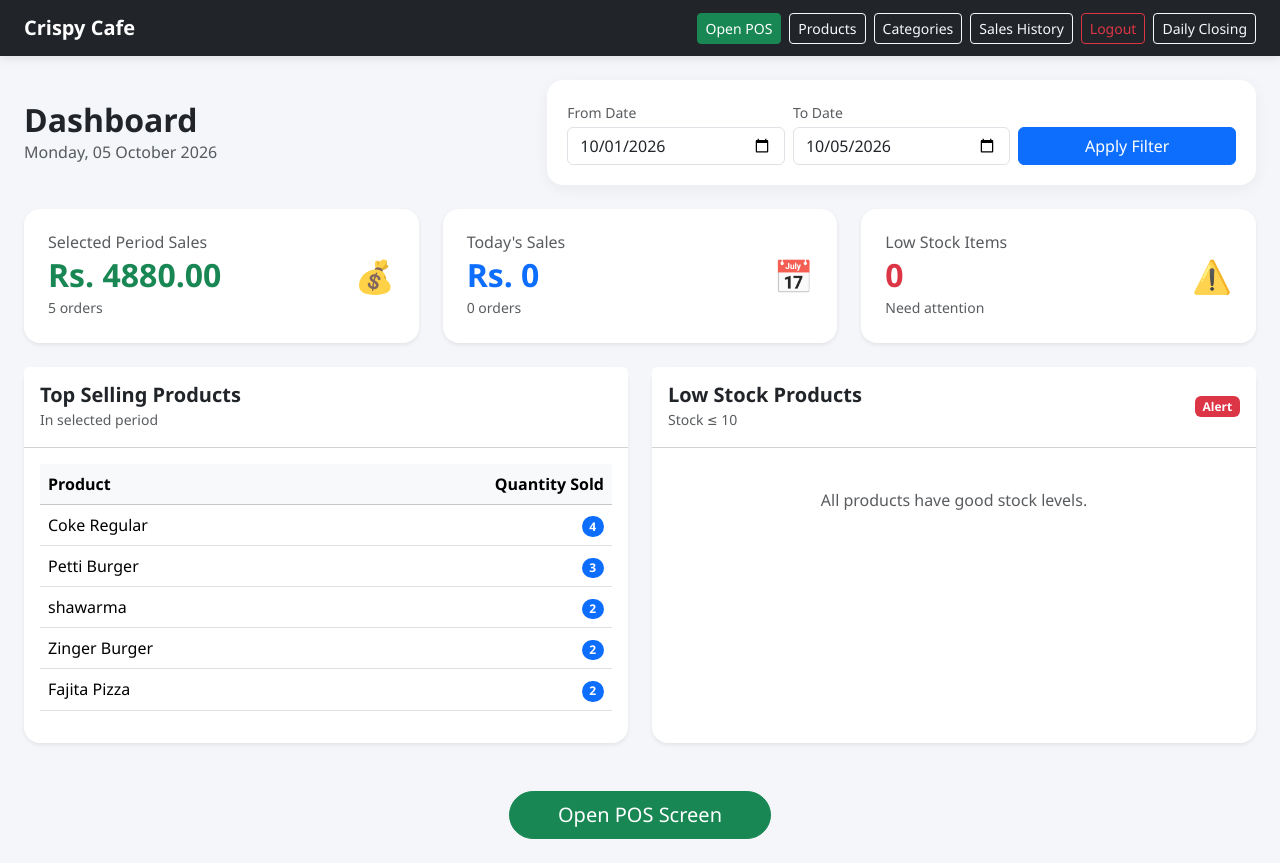
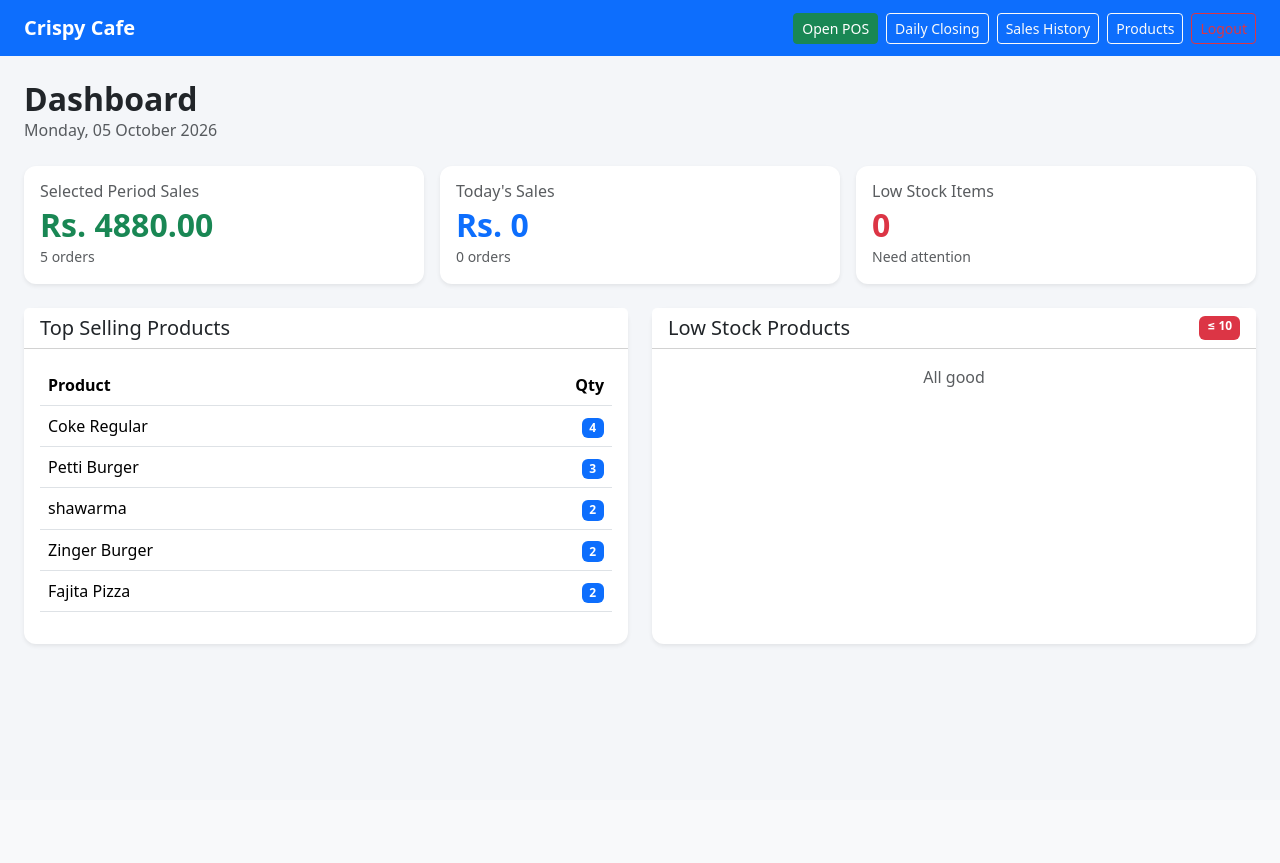
Before and after one commit to Naeemshakir0707/cafe-crispy-pos, a Django app: page / in a window 1280 px wide. After the commit the page ends 646 px from the top, so only its background shows below. Run offline with Django 5.2, Linux system fonts and the light colour scheme; a user stored in the database is signed in; data comes from the database, SQL or seed files in the repository.

Commit message:
update dashboard view

```diff
--- a/pos/templates/pos/dashboard.html
+++ b/pos/templates/pos/dashboard.html
@@ -6,219 +6,138 @@
     <title>Dashboard - {{ restaurant.name }}</title>
     <link href="https://cdn.jsdelivr.net/npm/bootstrap@5.3.3/dist/css/bootstrap.min.css" rel="stylesheet">
     <style>
-        body {
-            background-color: #f4f6f9;
-            font-family: 'Segoe UI', Tahoma, Geneva, Verdana, sans-serif;
+        :root {
+            --primary: {{ restaurant.primary_color|default:'#0d6efd' }};
+            --secondary: {{ restaurant.secondary_color|default:'#198754' }};
         }
-        .navbar {
-            box-shadow: 0 2px 10px rgba(0,0,0,0.1);
-        }
-        .stat-card {
-            border-radius: 16px;
-            border: none;
-            transition: all 0.25s ease;
-            overflow: hidden;
-        }
-        .stat-card:hover {
-            transform: translateY(-5px);
-            box-shadow: 0 12px 25px rgba(0,0,0,0.1) !important;
-        }
-        .stat-icon {
-            font-size: 2rem;
-            opacity: 0.85;
-        }
-        .card {
-            border-radius: 16px;
-            border: none;
-        }
-        .filter-box {
-            background: white;
-            border-radius: 16px;
-            padding: 20px;
-            box-shadow: 0 4px 15px rgba(0,0,0,0.05);
-        }
+        body { background-color: #f4f6f9; }
+        .navbar { background-color: var(--primary) !important; }
+        .btn-primary { background-color: var(--primary); border-color: var(--primary); }
+        .btn-success { background-color: var(--secondary); border-color: var(--secondary); }
+        .text-primary { color: var(--primary) !important; }
+        .text-success { color: var(--secondary) !important; }
+        .card { border-radius: 12px; border: none; }
+        .stat-card:hover { transform: translateY(-3px); transition: 0.2s; }
     </style>
 </head>
 <body>
 
-<!-- Navbar -->
-<nav class="navbar navbar-expand-lg navbar-dark bg-dark">
+<nav class="navbar navbar-dark">
     <div class="container-fluid px-4">
-        <span class="navbar-brand fw-bold">{{ restaurant.name }}</span>
+        <div class="d-flex align-items-center gap-3">
+            {% if restaurant.logo %}
+                <img src="{{ restaurant.logo.url }}" alt="Logo" height="40" style="border-radius: 6px;">
+            {% endif %}
+            <span class="navbar-brand mb-0 fw-bold">{{ restaurant.name }}</span>
+        </div>
         <div class="d-flex gap-2">
             <a href="/pos/" class="btn btn-success btn-sm">Open POS</a>
+            <a href="/daily-closing/" class="btn btn-outline-light btn-sm">Daily Closing</a>
+            <a href="/sales-history/" class="btn btn-outline-light btn-sm">Sales History</a>
             <a href="/manage/products/" class="btn btn-outline-light btn-sm">Products</a>
-            <a href="/manage/categories/" class="btn btn-outline-light btn-sm">Categories</a>
-            <a href="/sales-history/" class="btn btn-outline-light btn-sm">Sales History</a>
             <a href="/logout/" class="btn btn-outline-danger btn-sm">Logout</a>
-            <a href="/daily-closing/" class="btn btn-outline-light btn-sm">Daily Closing</a>
         </div>
     </div>
 </nav>
 
 <div class="container-fluid px-4 py-4">
-
-    <!-- Header + Date Filter -->
-    <div class="row align-items-center mb-4">
-        <div class="col-md-5">
+    <div class="d-flex justify-content-between align-items-center mb-4">
+        <div>
             <h2 class="mb-0 fw-bold">Dashboard</h2>
             <p class="text-muted mb-0">{{ today|date:"l, d F Y" }}</p>
         </div>
-        <div class="col-md-7">
-            <div class="filter-box">
-                <form method="GET" class="row g-2 align-items-end">
-                    <div class="col-md-4">
-                        <label class="form-label small text-muted mb-1">From Date</label>
-                        <input type="date" name="start_date" class="form-control" value="{{ start_date|date:'Y-m-d' }}">
-                    </div>
-                    <div class="col-md-4">
-                        <label class="form-label small text-muted mb-1">To Date</label>
-                        <input type="date" name="end_date" class="form-control" value="{{ end_date|date:'Y-m-d' }}">
-                    </div>
-                    <div class="col-md-4">
-                        <button type="submit" class="btn btn-primary w-100">Apply Filter</button>
-                    </div>
-                </form>
-            </div>
-        </div>
     </div>
 
-    <!-- Stats Cards -->
-    <div class="row g-4 mb-4">
+    <!-- Keep your existing stats cards and tables here (same as before) -->
+    <!-- For now the structure remains, colors will apply automatically -->
+
+    <div class="row g-3 mb-4">
         <div class="col-md-4">
             <div class="card stat-card shadow-sm">
-                <div class="card-body p-4">
-                    <div class="d-flex justify-content-between align-items-center">
-                        <div>
-                            <h6 class="text-muted mb-1">Selected Period Sales</h6>
-                            <h2 class="text-success fw-bold mb-0">Rs. {{ total_sales }}</h2>
-                            <small class="text-muted">{{ total_orders }} orders</small>
-                        </div>
-                        <div class="stat-icon text-success">💰</div>
-                    </div>
+                <div class="card-body">
+                    <h6 class="text-muted mb-1">Selected Period Sales</h6>
+                    <h2 class="text-success fw-bold mb-0">Rs. {{ total_sales }}</h2>
+                    <small class="text-muted">{{ total_orders }} orders</small>
                 </div>
             </div>
         </div>
-
         <div class="col-md-4">
             <div class="card stat-card shadow-sm">
-                <div class="card-body p-4">
-                    <div class="d-flex justify-content-between align-items-center">
-                        <div>
-                            <h6 class="text-muted mb-1">Today's Sales</h6>
-                            <h2 class="text-primary fw-bold mb-0">Rs. {{ total_sales_today }}</h2>
-                            <small class="text-muted">{{ total_orders_today }} orders</small>
-                        </div>
-                        <div class="stat-icon text-primary">📅</div>
-                    </div>
+                <div class="card-body">
+                    <h6 class="text-muted mb-1">Today's Sales</h6>
+                    <h2 class="text-primary fw-bold mb-0">Rs. {{ total_sales_today }}</h2>
+                    <small class="text-muted">{{ total_orders_today }} orders</small>
                 </div>
             </div>
         </div>
-
         <div class="col-md-4">
             <div class="card stat-card shadow-sm">
-                <div class="card-body p-4">
-                    <div class="d-flex justify-content-between align-items-center">
-                        <div>
-                            <h6 class="text-muted mb-1">Low Stock Items</h6>
-                            <h2 class="text-danger fw-bold mb-0">{{ low_stock_products.count }}</h2>
-                            <small class="text-muted">Need attention</small>
-                        </div>
-                        <div class="stat-icon text-danger">⚠️</div>
-                    </div>
+                <div class="card-body">
+                    <h6 class="text-muted mb-1">Low Stock Items</h6>
+                    <h2 class="text-danger fw-bold mb-0">{{ low_stock_products.count }}</h2>
+                    <small class="text-muted">Need attention</small>
                 </div>
             </div>
         </div>
     </div>
 
-    <!-- Tables -->
+    <!-- Top Products & Low Stock tables remain the same as previous version -->
     <div class="row g-4">
-        <!-- Top Selling Products -->
         <div class="col-lg-6">
             <div class="card shadow-sm h-100">
-                <div class="card-header bg-white py-3">
-                    <h5 class="mb-0 fw-bold">Top Selling Products</h5>
-                    <small class="text-muted">In selected period</small>
+                <div class="card-header bg-white">
+                    <h5 class="mb-0">Top Selling Products</h5>
                 </div>
                 <div class="card-body">
                     {% if top_products %}
-                        <div class="table-responsive">
-                            <table class="table table-hover align-middle">
-                                <thead class="table-light">
-                                    <tr>
-                                        <th>Product</th>
-                                        <th class="text-end">Quantity Sold</th>
-                                    </tr>
-                                </thead>
-                                <tbody>
-                                    {% for item in top_products %}
-                                    <tr>
-                                        <td class="fw-medium">{{ item.product__name }}</td>
-                                        <td class="text-end">
-                                            <span class="badge bg-primary rounded-pill">{{ item.total_qty }}</span>
-                                        </td>
-                                    </tr>
-                                    {% endfor %}
-                                </tbody>
-                            </table>
-                        </div>
+                        <table class="table table-hover">
+                            <thead><tr><th>Product</th><th class="text-end">Qty</th></tr></thead>
+                            <tbody>
+                                {% for item in top_products %}
+                                <tr>
+                                    <td>{{ item.product__name }}</td>
+                                    <td class="text-end"><span class="badge bg-primary">{{ item.total_qty }}</span></td>
+                                </tr>
+                                {% endfor %}
+                            </tbody>
+                        </table>
                     {% else %}
-                        <p class="text-muted text-center py-4 mb-0">No sales data in this period.</p>
+                        <p class="text-muted text-center">No data</p>
                     {% endif %}
                 </div>
             </div>
         </div>
 
-        <!-- Low Stock Products -->
         <div class="col-lg-6">
             <div class="card shadow-sm h-100">
-                <div class="card-header bg-white py-3 d-flex justify-content-between align-items-center">
-                    <div>
-                        <h5 class="mb-0 fw-bold">Low Stock Products</h5>
-                        <small class="text-muted">Stock ≤ 10</small>
-                    </div>
-                    <span class="badge bg-danger">Alert</span>
+                <div class="card-header bg-white d-flex justify-content-between">
+                    <h5 class="mb-0">Low Stock Products</h5>
+                    <span class="badge bg-danger">≤ 10</span>
                 </div>
                 <div class="card-body">
                     {% if low_stock_products %}
-                        <div class="table-responsive">
-                            <table class="table table-hover align-middle">
-                                <thead class="table-light">
-                                    <tr>
-                                        <th>Product</th>
-                                        <th class="text-end">Current Stock</th>
-                                    </tr>
-                                </thead>
-                                <tbody>
-                                    {% for product in low_stock_products %}
-                                    <tr>
-                                        <td class="fw-medium">{{ product.name }}</td>
-                                        <td class="text-end">
-                                            {% if product.stock == 0 %}
-                                                <span class="badge bg-danger">Out of Stock</span>
-                                            {% else %}
-                                                <span class="badge bg-warning text-dark">{{ product.stock }} left</span>
-                                            {% endif %}
-                                        </td>
-                                    </tr>
-                                    {% endfor %}
-                                </tbody>
-                            </table>
-                        </div>
+                        <table class="table table-hover">
+                            <thead><tr><th>Product</th><th class="text-end">Stock</th></tr></thead>
+                            <tbody>
+                                {% for product in low_stock_products %}
+                                <tr>
+                                    <td>{{ product.name }}</td>
+                                    <td class="text-end">
+                                        <span class="badge {% if product.stock == 0 %}bg-danger{% else %}bg-warning text-dark{% endif %}">
+                                            {{ product.stock }}
+                                        </span>
+                                    </td>
+                                </tr>
+                                {% endfor %}
+                            </tbody>
+                        </table>
                     {% else %}
-                        <p class="text-muted text-center py-4 mb-0">All products have good stock levels.</p>
+                        <p class="text-muted text-center">All good</p>
                     {% endif %}
                 </div>
             </div>
         </div>
     </div>
-
-    <div class="text-center mt-5">
-        <a href="/pos/" class="btn btn-success btn-lg px-5 rounded-pill">
-            Open POS Screen
-        </a>
-    </div>
-
 </div>
 
 </body>
```
